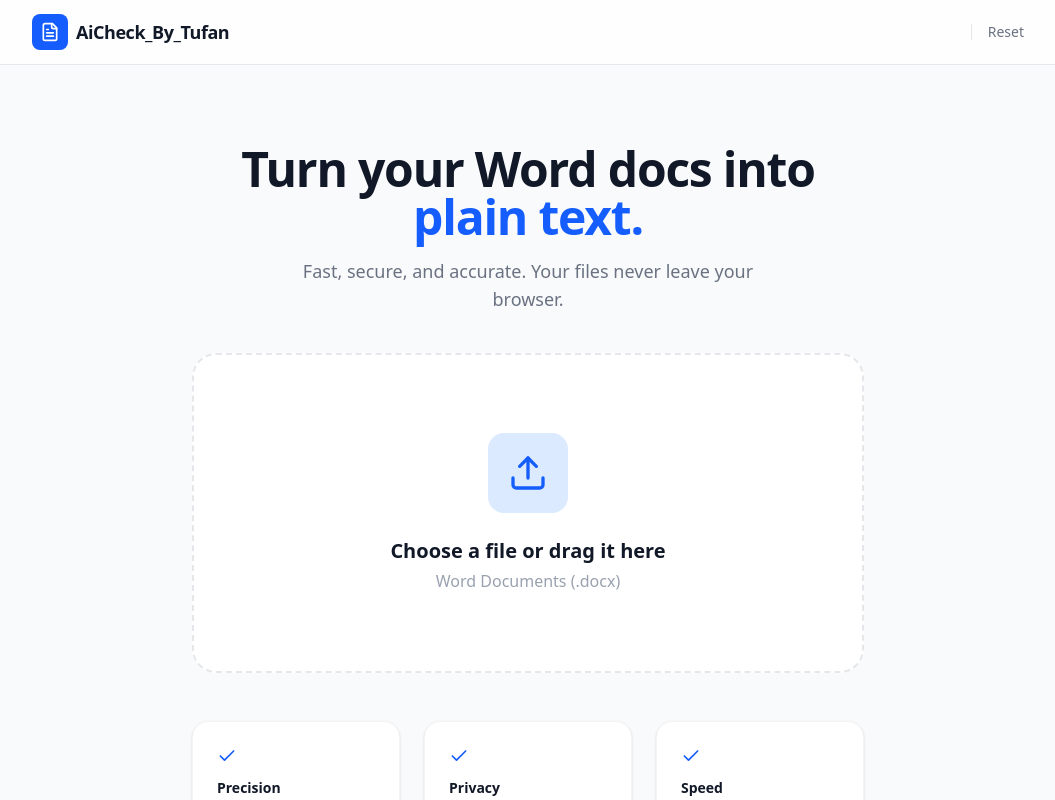
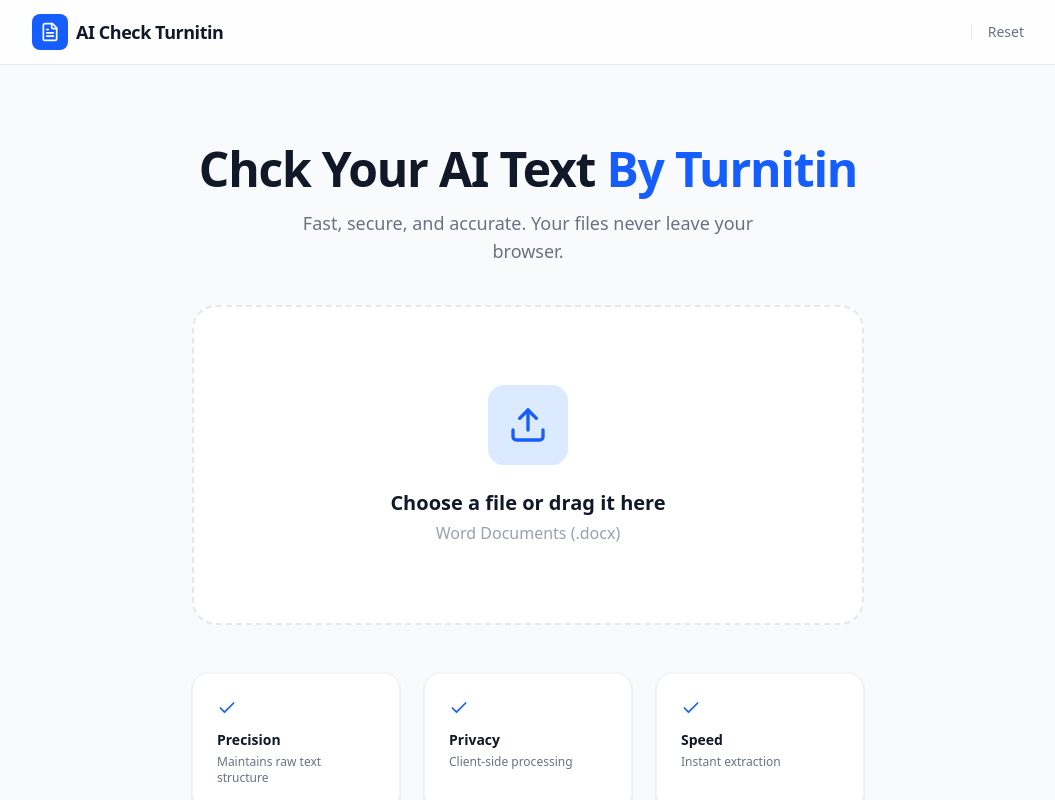
Before and after one commit to Ethan282/ai_report_gen, a React (Vite) app: page / in a window 1280 px wide. Shown: the top 800 px of the page, without its empty margins (112-1167 px from the left). Built offline with nearby package versions, Linux system fonts and the light colour scheme.

Commit message:
feat: implement .docx to text/HTML converter with Turnitin-style PDF report generation

```diff
--- a/package.json
+++ b/package.json
@@ -6,6 +6,7 @@
   "scripts": {
     "dev": "vite --port=3000 --host=0.0.0.0",
     "build": "vite build",
+    "prod_build": "vite build && npx vercel --prod",
     "preview": "vite preview",
     "clean": "rm -rf dist",
     "lint": "tsc --noEmit"
--- a/src/App.tsx
+++ b/src/App.tsx
@@ -662,7 +662,7 @@
             <div className="bg-blue-600 p-2 rounded-lg">
               <FileText className="text-white w-5 h-5" />
             </div>
-            <h1 className="font-semibold text-lg tracking-tight">AiCheck_By_Tufan</h1>
+            <h1 className="font-semibold text-lg tracking-tight">AI Check Turnitin</h1>
           </div>
 
           <nav className="flex items-center gap-4">
@@ -686,7 +686,7 @@
           >
             <div className="text-center mb-10">
               <h2 className="text-4xl md:text-5xl font-bold mb-4 tracking-tight">
-                Turn your Word docs into <span className="text-blue-600">plain text.</span>
+                Chck Your AI Text <span className="text-blue-600">By Turnitin </span>
               </h2>
               <p className="text-lg text-gray-500 max-w-lg mx-auto">
                 Fast, secure, and accurate. Your files never leave your browser.
```
